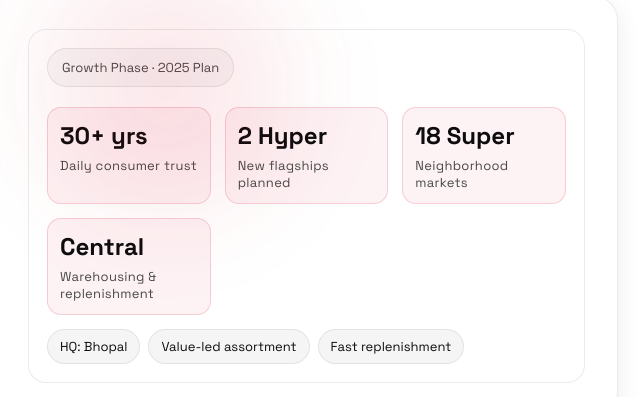
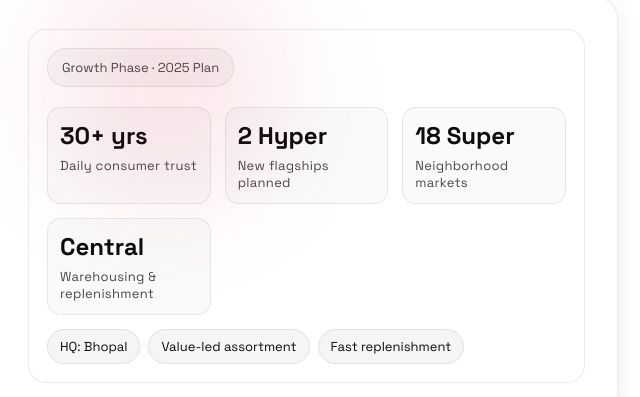
Before and after one commit to Atm-tech/Aapoorti--An-Overview, a plain HTML site: page index.html in a window 1280 px wide. Shown: the part 169-566 px from the top of the page, 626-1266 px from the left. Drawn offline with Linux system fonts and the light colour scheme.

Commit message:
style: further reduce pink hue globally

```diff
--- a/index.html
+++ b/index.html
@@ -39,7 +39,7 @@
       inset: 0;
       background: url("../Apoorti Logo/background-textures.webp");
       mix-blend-mode: multiply;
-      opacity: 0.03;
+      opacity: 0.01;
       pointer-events: none;
       filter: contrast(115%);
       z-index: 0;
@@ -148,7 +148,7 @@
     }
 
     .btn.primary {
-      background: linear-gradient(120deg, var(--crimson), #ff5165);
+      background: linear-gradient(120deg, #d90429, #ff5165);
       color: white;
       box-shadow: 0 12px 28px rgba(217, 4, 41, 0.22);
     }
@@ -184,8 +184,8 @@
     .metric {
       padding: 12px;
       border-radius: 14px;
-      border: 1px solid rgba(217, 4, 41, 0.16);
-      background: rgba(217, 4, 41, 0.05);
+      border: 1px solid var(--border);
+      background: rgba(0, 0, 0, 0.02);
     }
 
     .metric h3 {
@@ -487,7 +487,7 @@
       padding: 28px;
       border-radius: 18px;
       border: 1px solid var(--border);
-      background: linear-gradient(120deg, rgba(217, 4, 41, 0.05), rgba(0, 0, 0, 0.02));
+      background: #ffffff;
       box-shadow: var(--shadow);
     }
 
```
